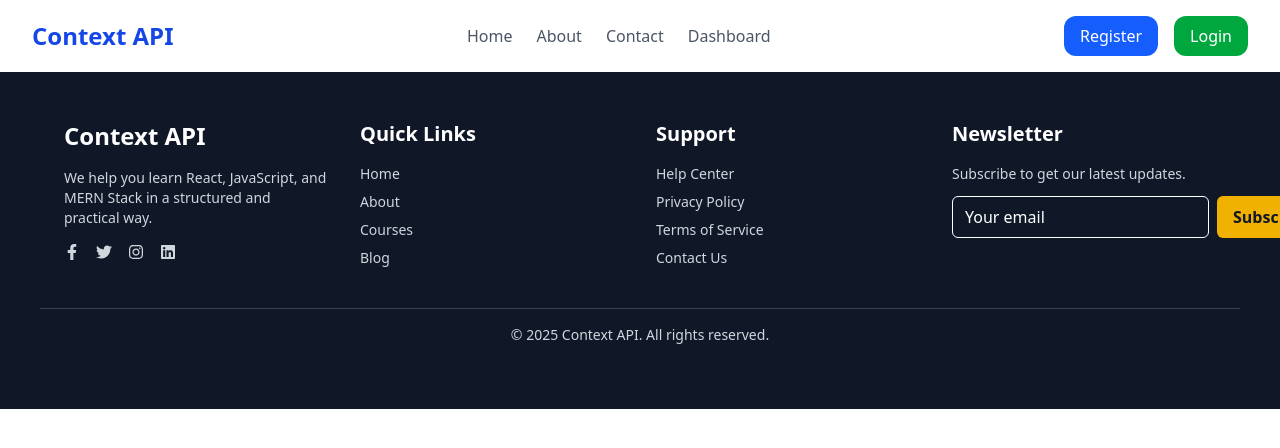
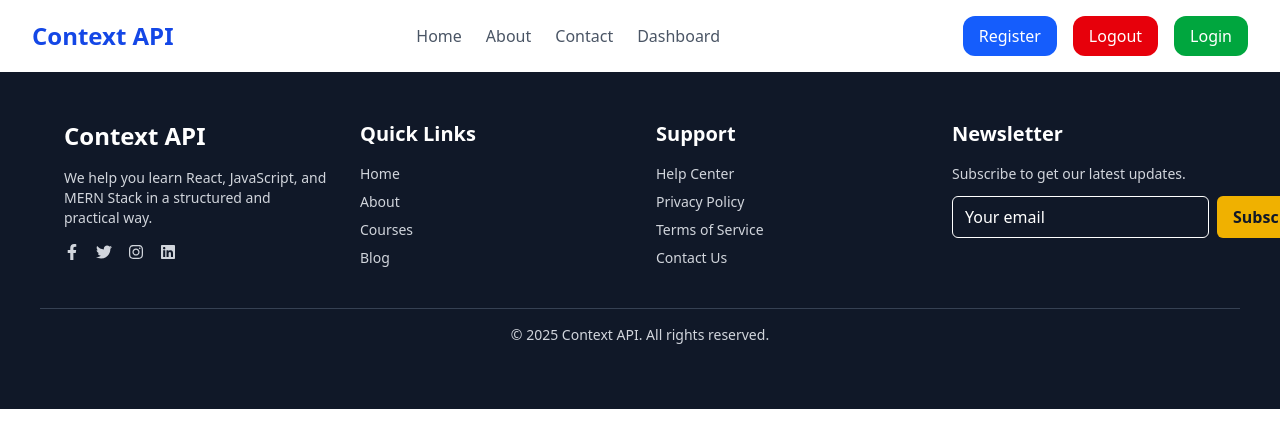
Before and after one commit to rafikakhatun/react-context-api-practice, a React (Vite) app: page / in a window 1280 px wide. Shown: the top 448 px of the page. Built offline with nearby package versions, Linux system fonts and the light colour scheme; no server answers.

Commit message:
feat: Implement logout logic with context and redirect on logout

```diff
--- a/src/components/Header.jsx
+++ b/src/components/Header.jsx
@@ -47,12 +47,13 @@ const Header = () => {
 
                     {/*Login/ signUp*/}
 
-                    {details ?
+
                     <Link>
                         <button onClick={signOut} className='px-4 py-2 cursor-pointer bg-red-600 text-white rounded-xl'>Logout</button>
-                    </Link> :<Link to="/login">
+                    </Link>
+                    <Link to="/login">
                         <button className='px-4 py-2 cursor-pointer bg-green-600 text-white rounded-xl'>Login</button>
-                    </Link> }
+                    </Link>
 
 
 
```
